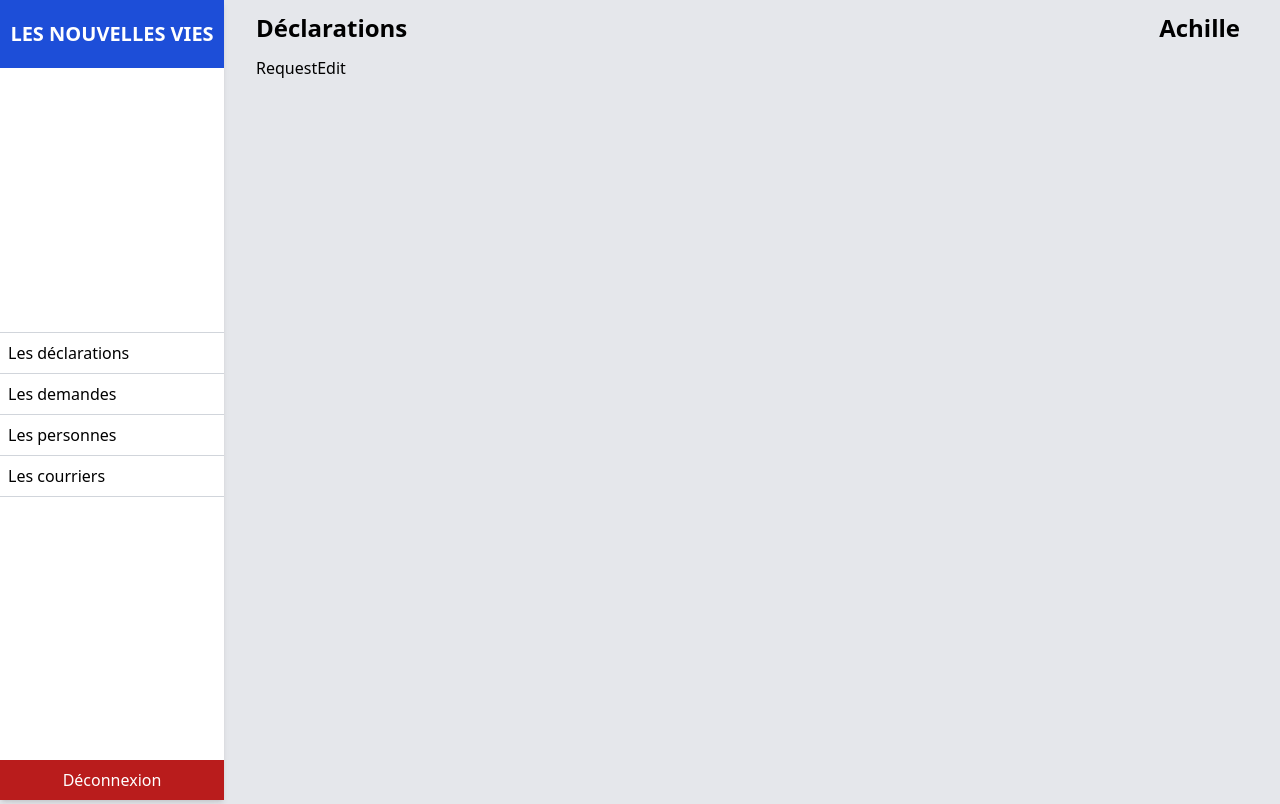
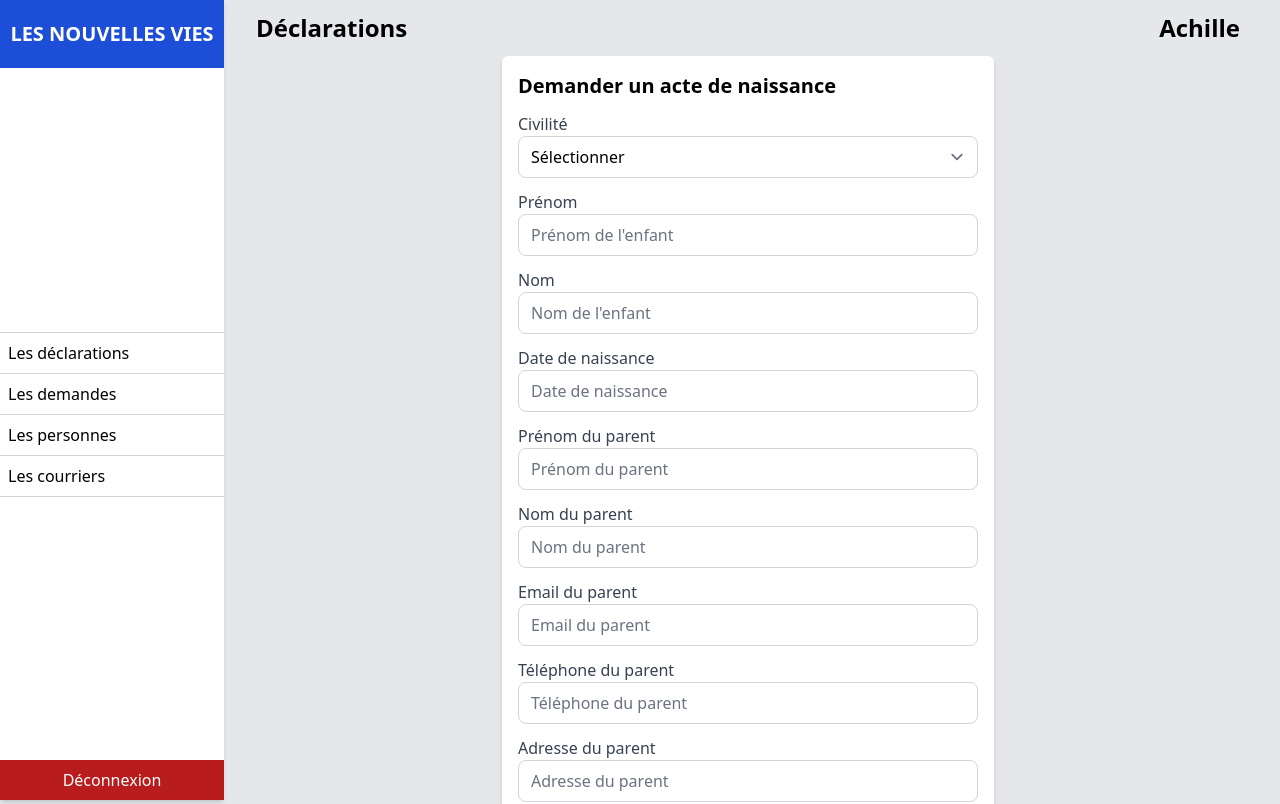
Before and after one commit to formation-developpeur-fullstack/website-naissances, a React (Vite) app: page /private/demandes/nouvelle-demande in a window 1280 px wide. Shown: the top 804 px of the page. Built offline with nearby package versions, Linux system fonts and the light colour scheme.

Commit message:
Transmettre une demande

```diff
--- /dev/null
+++ b/src/components/shared/PageFilter.tsx
@@ -0,0 +1,42 @@
+import { useRef } from "react";
+import { Link } from "react-router-dom";
+type Props = {
+  btnLabel: string;
+  btnPath: string;
+  inputPlaceHolder: string;
+  action?: (value: any) => void;
+};
+function PageFilter({
+  btnLabel,
+  btnPath,
+  inputPlaceHolder,
+  action: uneaction = () => null,
+}: Props) {
+  const filterRef = useRef<any>();
+  const handlechange = () => {
+    const value = filterRef.current.value;
+
+    uneaction(value);
+  };
+  return (
+    <div className="bg-white shadow-md rounded-md mb-3 flex justify-between items-center py-3 px-3">
+      <input
+        type="text"
+        name=""
+        id="rechercher"
+        placeholder={inputPlaceHolder}
+        className="bg-gray-200 px-3 py-2 rounded-md !w-96"
+        ref={filterRef}
+        onKeyUp={handlechange}
+      />
+      <Link
+        to={btnPath}
+        className="bg-green-600 rounded-md text-white px-3 py-2"
+      >
+        {btnLabel}
+      </Link>
+    </div>
+  );
+}
+
+export default PageFilter;
--- a/src/pages/Declarations.tsx
+++ b/src/pages/Declarations.tsx
@@ -14,23 +14,6 @@ function Declarations() {
   } = useDeclarations();
   return (
     <>
-      <div className="bg-white shadow-md rounded-md mb-3 flex justify-between items-center py-3 px-3">
-        <input
-          type="text"
-          name=""
-          id="rechercher"
-          placeholder="Rechercher par nom"
-          className="bg-gray-200 px-3 py-2 rounded-md !w-96"
-          ref={filterRef}
-          onKeyUp={filterDeclarations}
-        />
-        <Link
-          to={"/private/declarations/new"}
-          className="bg-green-600 rounded-md text-white px-3 py-2"
-        >
-          Nouvelle déclaration
-        </Link>
-      </div>
       <div className="bg-white shadow-md rounded-md">
         <DeclarationsItems
           declarations={
--- a/src/pages/requests/RequestEdit.tsx
+++ b/src/pages/requests/RequestEdit.tsx
@@ -1,7 +1,194 @@
-import React from "react";
+import { useForm } from "react-hook-form";
+import { yupResolver } from "@hookform/resolvers/yup";
+import * as yup from "yup";
+import { useState } from "react";
+import { Link } from "react-router-dom";
 
+type schemaProperties = {
+  date?: string;
+  message?: string;
+  child: {
+    firstName: string;
+    lastName: string;
+    gender: string;
+    birthDate: string;
+  };
+  parent: {
+    firstName: string;
+    lastName: string;
+    gender?: string;
+    email: string;
+    phone: string;
+    address: string;
+  };
+};
+const ERROR_MESSAGE = "Ce champ est requis";
+const schema = yup
+  .object({
+    date: yup.string(),
+    message: yup.string(),
+    child: yup.object({
+      firstName: yup.string().required(ERROR_MESSAGE),
+      lastName: yup.string().required(ERROR_MESSAGE),
+      gender: yup.string().required(ERROR_MESSAGE),
+      birthDate: yup.string().required(ERROR_MESSAGE),
+    }),
+    parent: yup.object({
+      firstName: yup.string().required(ERROR_MESSAGE),
+      lastName: yup.string().required(ERROR_MESSAGE),
+      email: yup.string().required(ERROR_MESSAGE),
+      phone: yup.string().required(ERROR_MESSAGE),
+      address: yup.string().required(ERROR_MESSAGE),
+    }),
+  })
+  .required();
 function RequestEdit() {
-  return <div>RequestEdit</div>;
+  const [view, setView] = useState("FORM");
+  const {
+    reset,
+    register,
+    handleSubmit,
+    formState: { errors },
+  } = useForm({
+    resolver: yupResolver(schema),
+  });
+  const save = async (data: schemaProperties) => {
+    const response = await fetch("http://localhost:8080/requests", {
+      headers: {
+        "Content-Type": "application/json",
+        Accept: "application/json",
+      },
+      body: JSON.stringify(data),
+      method: "POST",
+    });
+    await response.json();
+    setView("SUCCESS");
+    reset();
+  };
+  return (
+    <article className="bg-white shadow-md rounded-md w-1/2 mx-auto p-4">
+      <h1 className="mb-2 text-xl font-bold">Demander un acte de naissance</h1>
+      {view === "FORM" ? (
+        <form onSubmit={handleSubmit(save)}>
+          <div className="form-field">
+            <label htmlFor="child-gender">Civilité</label>
+            <select {...register("child.gender")} id="child-gender">
+              <option value="">Sélectionner</option>
+              <option value="MR">Monsieur</option>
+              <option value="MS">Madame</option>
+              <option value="MRS">Mademoiselle</option>
+            </select>
+            <p className="text-red-600">{errors.child?.gender?.message}</p>
+          </div>
+          <div className="form-field">
+            <label htmlFor="child-firstname">Prénom</label>
+            <input
+              type="text"
+              id="child-firstname"
+              placeholder="Prénom de l'enfant"
+              {...register("child.firstName")}
+            />
+            <p className="text-red-600">{errors.child?.firstName?.message}</p>
+          </div>
+          <div className="form-field">
+            <label htmlFor="child-lastName">Nom</label>
+            <input
+              type="text"
+              id="child-lastName"
+              placeholder="Nom de l'enfant"
+              {...register("child.lastName")}
+            />
+            <p className="text-red-600">{errors.child?.lastName?.message}</p>
+          </div>
+          <div className="form-field">
+            <label htmlFor="child-birthDate">Date de naissance</label>
+            <input
+              type="text"
+              id="child-birthDate"
+              placeholder="Date de naissance"
+              {...register("child.birthDate")}
+            />
+            <p className="text-red-600">{errors.child?.birthDate?.message}</p>
+          </div>
+          <div className="form-field">
+            <label htmlFor="parent-firstName">Prénom du parent</label>
+            <input
+              type="text"
+              id="parent-firstName"
+              placeholder="Prénom du parent"
+              {...register("parent.firstName")}
+            />
+            <p className="text-red-600">{errors.parent?.firstName?.message}</p>
+          </div>
+          <div className="form-field">
+            <label htmlFor="parent-lastName">Nom du parent</label>
+            <input
+              type="text"
+              id="parent-lastName"
+              placeholder="Nom du parent"
+              {...register("parent.lastName")}
+            />
+            <p className="text-red-600">{errors.parent?.lastName?.message}</p>
+          </div>
+          <div className="form-field">
+            <label htmlFor="parent-email">Email du parent</label>
+            <input
+              type="text"
+              id="parent-email"
+              placeholder="Email du parent"
+              {...register("parent.email")}
+            />
+            <p className="text-red-600">{errors.parent?.email?.message}</p>
+          </div>
+          <div className="form-field">
+            <label htmlFor="parent-phone">Téléphone du parent</label>
+            <input
+              type="text"
+              id="parent-phone"
+              placeholder="Téléphone du parent"
+              {...register("parent.phone")}
+            />
+            <p className="text-red-600">{errors.parent?.phone?.message}</p>
+          </div>
+          <div className="form-field">
+            <label htmlFor="parent-address">Adresse du parent</label>
+            <input
+              type="text"
+              id="parent-address"
+              placeholder="Adresse du parent"
+              {...register("parent.address")}
+            />
+            <p className="text-red-600">{errors.parent?.address?.message}</p>
+          </div>
+          <div className="form-field">
+            <label htmlFor="message">
+              Avez vous des informations complémentaire à nous transmettre
+            </label>
+            <textarea
+              id="message"
+              placeholder="Avez vous des informations complémentaire à nous transmettre"
+              {...register("message")}
+            ></textarea>
+            <p className="text-red-600">{errors.message?.message}</p>
+          </div>
+          <button type="submit">Enregistrer</button>
+          <pre>{JSON.stringify(errors, null, 2)}</pre>
+        </form>
+      ) : (
+        <article className="bg-white text-center px-10 py-10">
+          <h1 className="text-3xl mb-6">
+            Votre demande a bien été enregistrée
+          </h1>
+          <Link
+            to={"/private/demandes"}
+            className="border border-blue-600 text-blue-600 px-6 py-4 rounded-md hover:bg-blue-600 hover:text-white"
+          >
+            Afficher les demandes
+          </Link>
+        </article>
+      )}
+    </article>
+  );
 }
 
 export default RequestEdit;
--- a/src/pages/requests/Requests.tsx
+++ b/src/pages/requests/Requests.tsx
@@ -1,23 +1,13 @@
-import React from "react";
-import { Link } from "react-router-dom";
+import PageFilter from "@/components/shared/PageFilter";
 
 function Requests() {
   return (
     <>
-      <div className="bg-white shadow-ms rounded-md mb-3 flex justify-between items-center py-3 px-3">
-        <input
-          type="texte"
-          id="rechercher"
-          placeholder="Rechercher une demande"
-          className="bg-gray-200 px-3 py-2 rounded-md !w-96"
-        />
-        <Link
-          to={"/demandes/nouvelle-demande"}
-          className="bg-green-600 rounded-md text-white px-3 py-2"
-        >
-          Nouvelle demande
-        </Link>
-      </div>
+      <PageFilter
+        btnLabel="Nouvelle demande"
+        btnPath="/private/demandes/nouvelle-demande"
+        inputPlaceHolder="Rechercher une demande"
+      />
     </>
   );
 }
--- a/src/routes/root.tsx
+++ b/src/routes/root.tsx
@@ -24,7 +24,7 @@ const router = createBrowserRouter([
         element: <PrivateLayout />,
         children: [
           {
-            path: "",
+            index: true,
             action: destroyAction,
           },
           {
```
